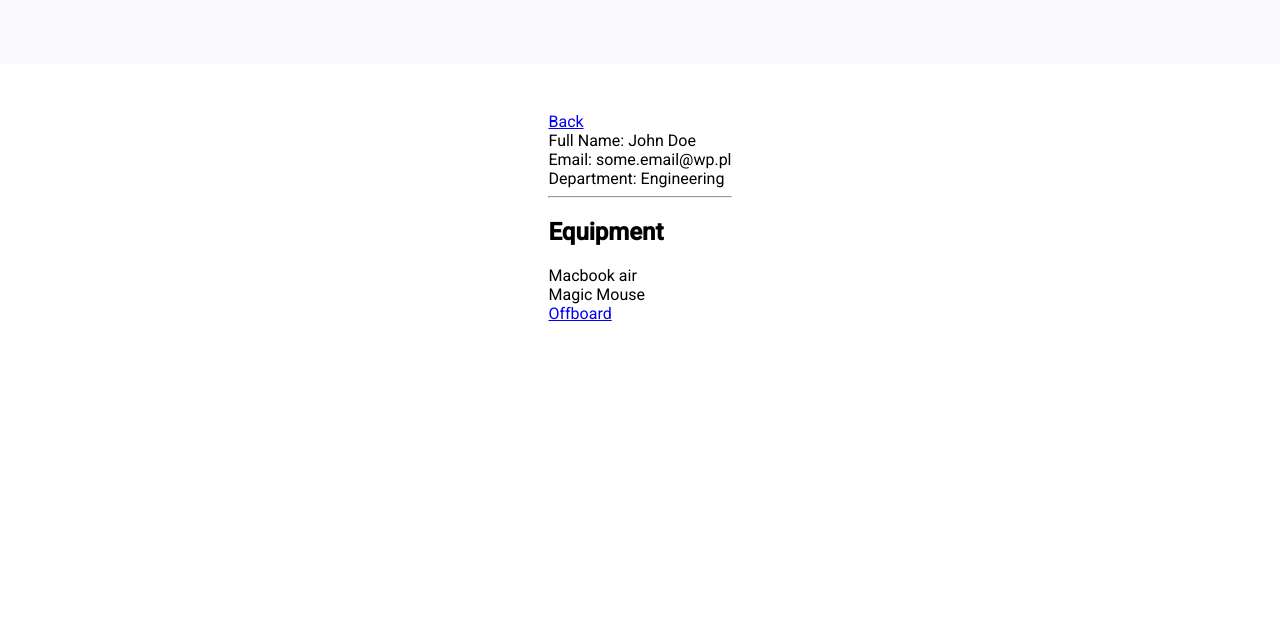
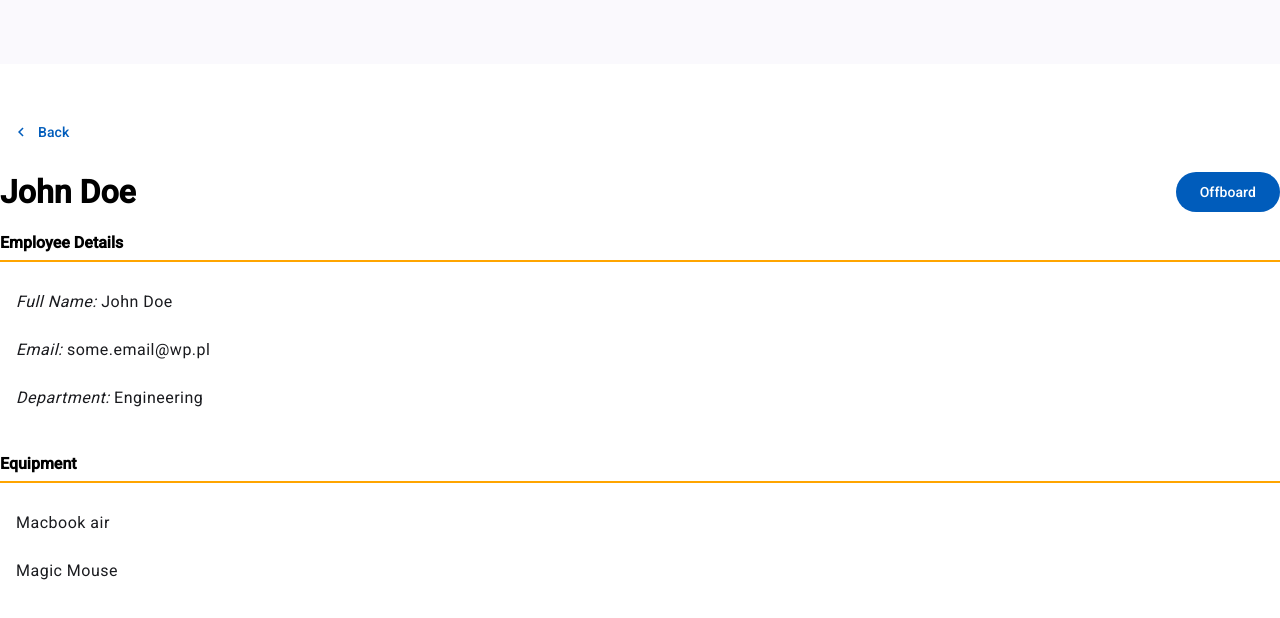
Before and after one commit to KariiO/employee-offboarding, an Angular app: page /employees/vvv1323 in a window 1280 px wide. Shown: the top 618 px of the page. Built offline with nearby package versions, Linux system fonts and the light colour scheme; data requests are answered from the project's data file.

Commit message:
use material styles in employee view

```diff
--- a/src/app/api/employee.service.ts
+++ b/src/app/api/employee.service.ts
@@ -22,7 +22,7 @@ export class EquipmentService {
   get(id: Signal<string | undefined>): ResourceRef<Employee | undefined> {
     return rxResource({
       request: () => id(),
-      loader: ({request}) => this._httpClient.get<Employee>(`${this.BASE_URL}/employees/${request}`)
+      loader: ({request}) => this._httpClient.get<Employee>(`${this.BASE_URL}/employees/${request}`).pipe(delay(1000))
     })
   }
 
--- a/src/app/employee/employee.component.css
+++ b/src/app/employee/employee.component.css
@@ -0,0 +1,23 @@
+:host {
+  width: 100%;
+}
+
+.section-title {
+  font-weight: 600;
+}
+
+hr {
+  border-style: solid;
+  border-color: orange;
+}
+
+section + section {
+  margin-top: 24px;
+}
+
+header {
+  display: flex;
+  flex-direction: row;
+  justify-content: space-between;
+  align-items: center;
+}
--- a/src/app/employee/employee.component.html
+++ b/src/app/employee/employee.component.html
@@ -1,23 +1,45 @@
-<a routerLink="/employees">Back</a>
 @let employee = employeeResource.value();
 @let isLoading = employeeResource.isLoading();
 @let error = employeeResource.error();
 
 @if (isLoading) {
-  loading
+  <mat-spinner/>
 }
+
 @if (error) {
-  error
+  Snap! We were unable to fetch employee...please try again later.
 }
+
 @if (employee) {
-  <div>Full Name: {{ employee.name }}</div>
-  <div>Email: {{ employee.email }}</div>
-  <div>Department: {{ employee.department }}</div>
+  <a mat-button routerLink="/employees">
+    <mat-icon>chevron_left</mat-icon>
+    Back
+  </a>
 
-  <hr>
-  <h2>Equipment</h2>
-  @for (equipment of employee.equipments; track equipment.id) {
-    <div>{{ equipment.name }}</div>
-  }
-  <a routerLink="offboard">Offboard</a>
+  <header>
+    <h1>{{ employee.name }}</h1>
+    <a mat-flat-button routerLink="offboard">Offboard</a>
+  </header>
+
+  <section>
+    <span class="section-title">Employee Details</span>
+    <hr>
+
+    <mat-list role="list">
+      <mat-list-item role="listitem"><i>Full Name:</i> {{ employee.name }}</mat-list-item>
+      <mat-list-item role="listitem"><i>Email:</i> {{ employee.email }}</mat-list-item>
+      <mat-list-item role="listitem"><i>Department:</i> {{ employee.department }}</mat-list-item>
+    </mat-list>
+  </section>
+
+  <section>
+    <span class="section-title">Equipment</span>
+    <hr>
+
+    <mat-list role="list">
+      @for (equipment of employee.equipments; track equipment.id) {
+        <mat-list-item role="listitem">{{ equipment.name }}</mat-list-item>
+      }
+    </mat-list>
+  </section>
 }
```
Also changed, not shown: src/app/employee/employee.component.ts (+10 -1 lines).
